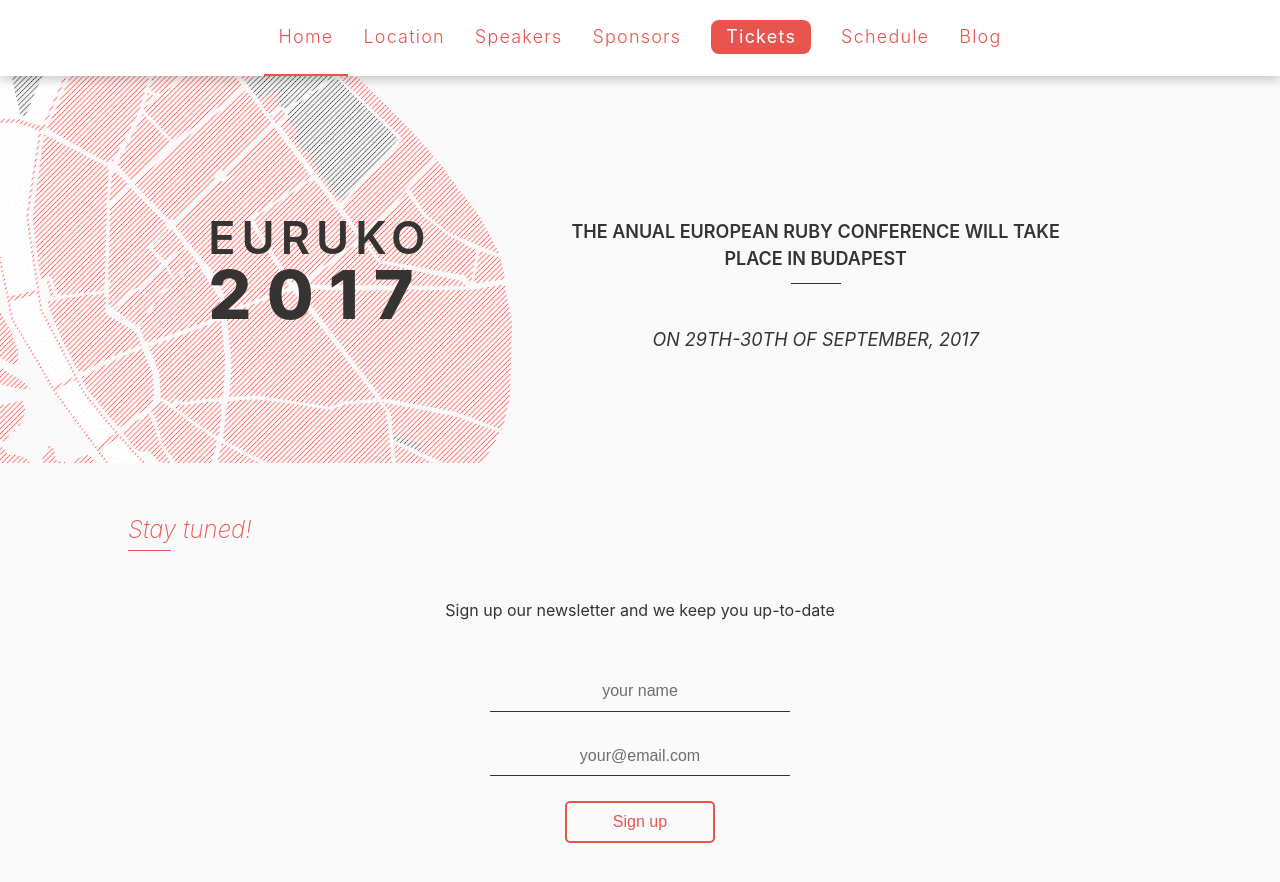
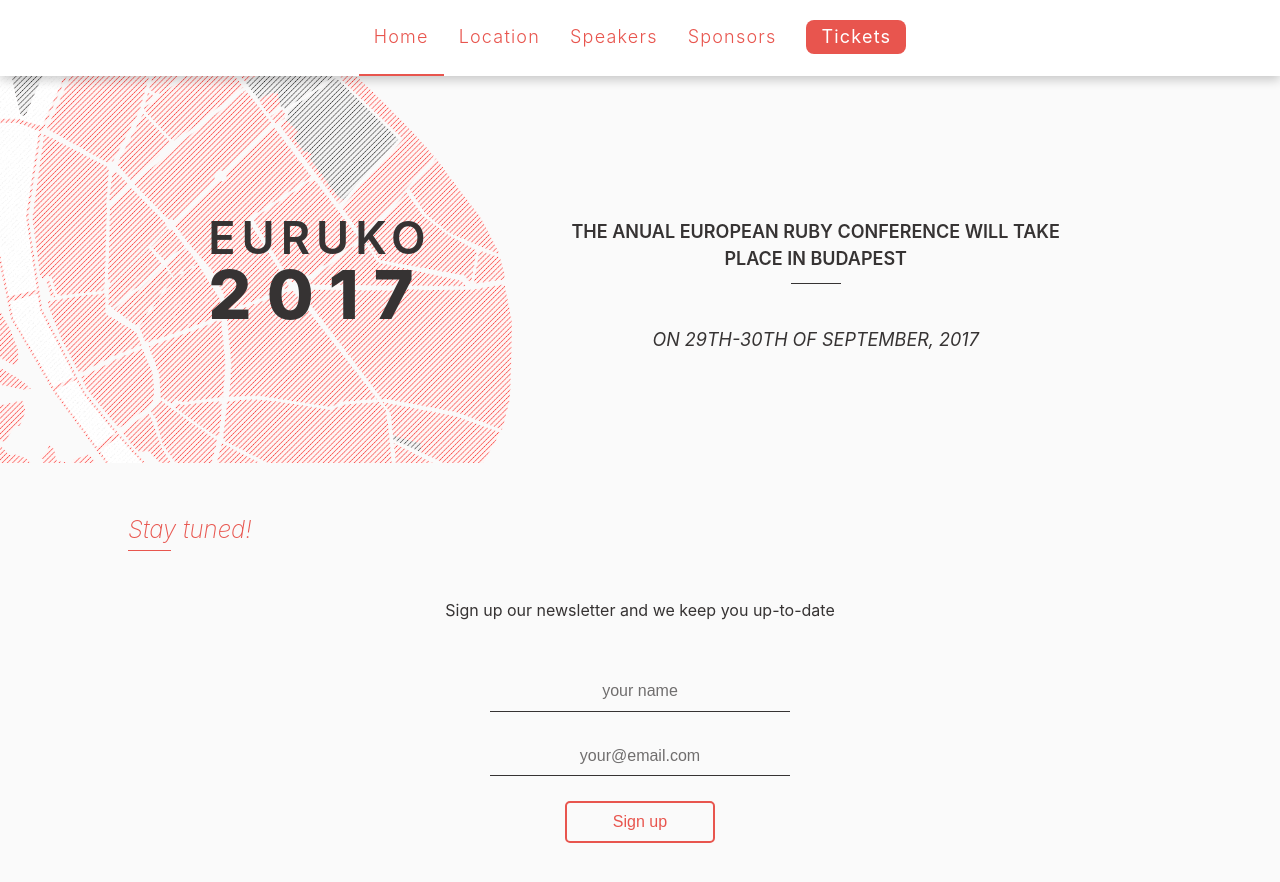
Before and after one commit to euruko/euruko2017.github.io, a Jekyll site: the page built from index.html, in a window 1280 px wide and 900 px high. Shown: the top 882 px of the window. Built offline with Jekyll 4.4.1, drawn with Linux system fonts in a browser that asks for light colours.

Commit message:
Remove Schedule and Blog menu items

```diff
--- a/_includes/header.html
+++ b/_includes/header.html
@@ -13,11 +13,5 @@
         </li>
       {% endif %}
     {% endfor %}
-    <li class="nav-item">
-      <a href="#schedule">Schedule</a>
-    </li>
-    <li class="nav-item">
-      <a href="#blog">Blog</a>
-    </li>
   </ul>
 </header>
```
